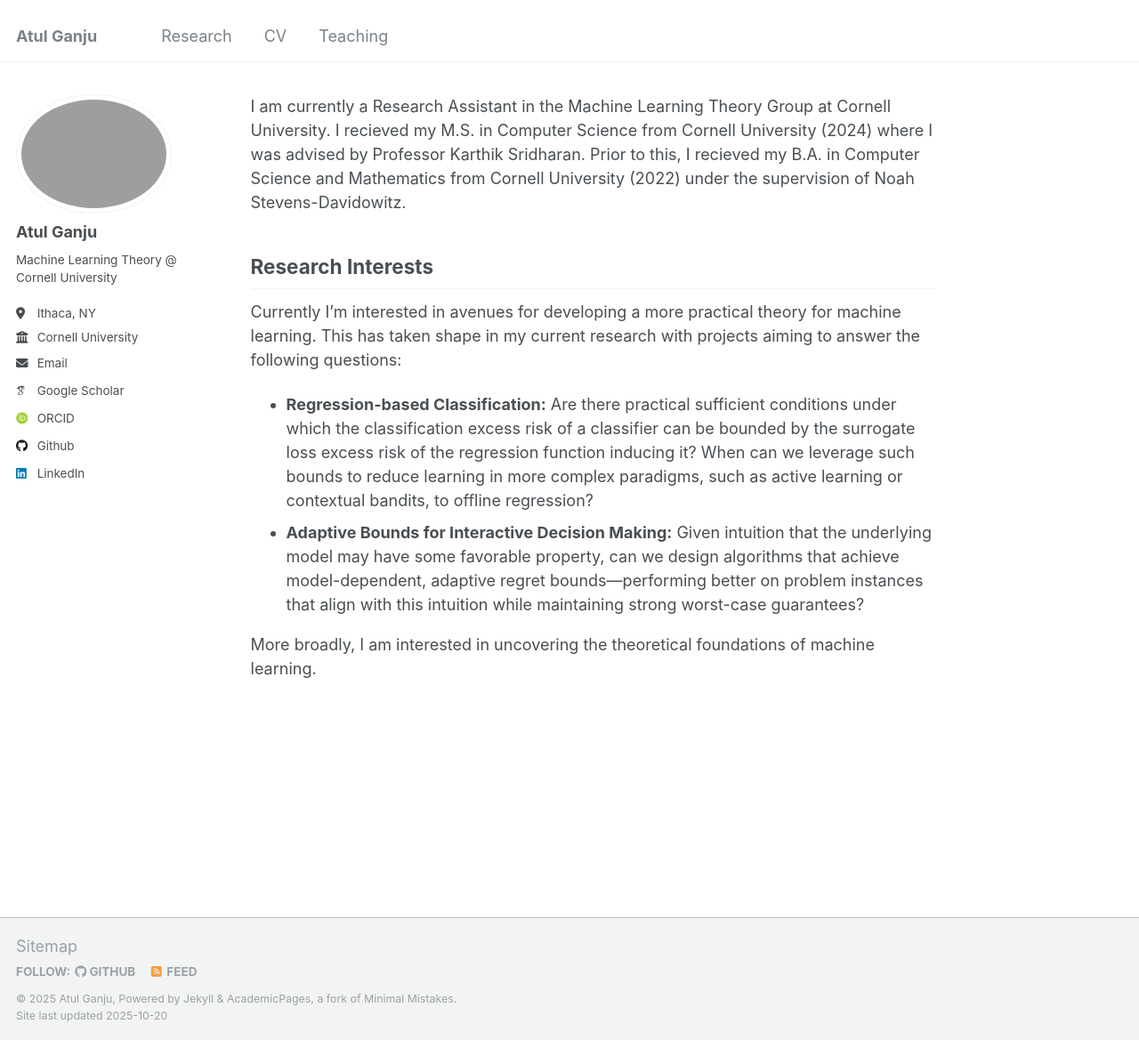
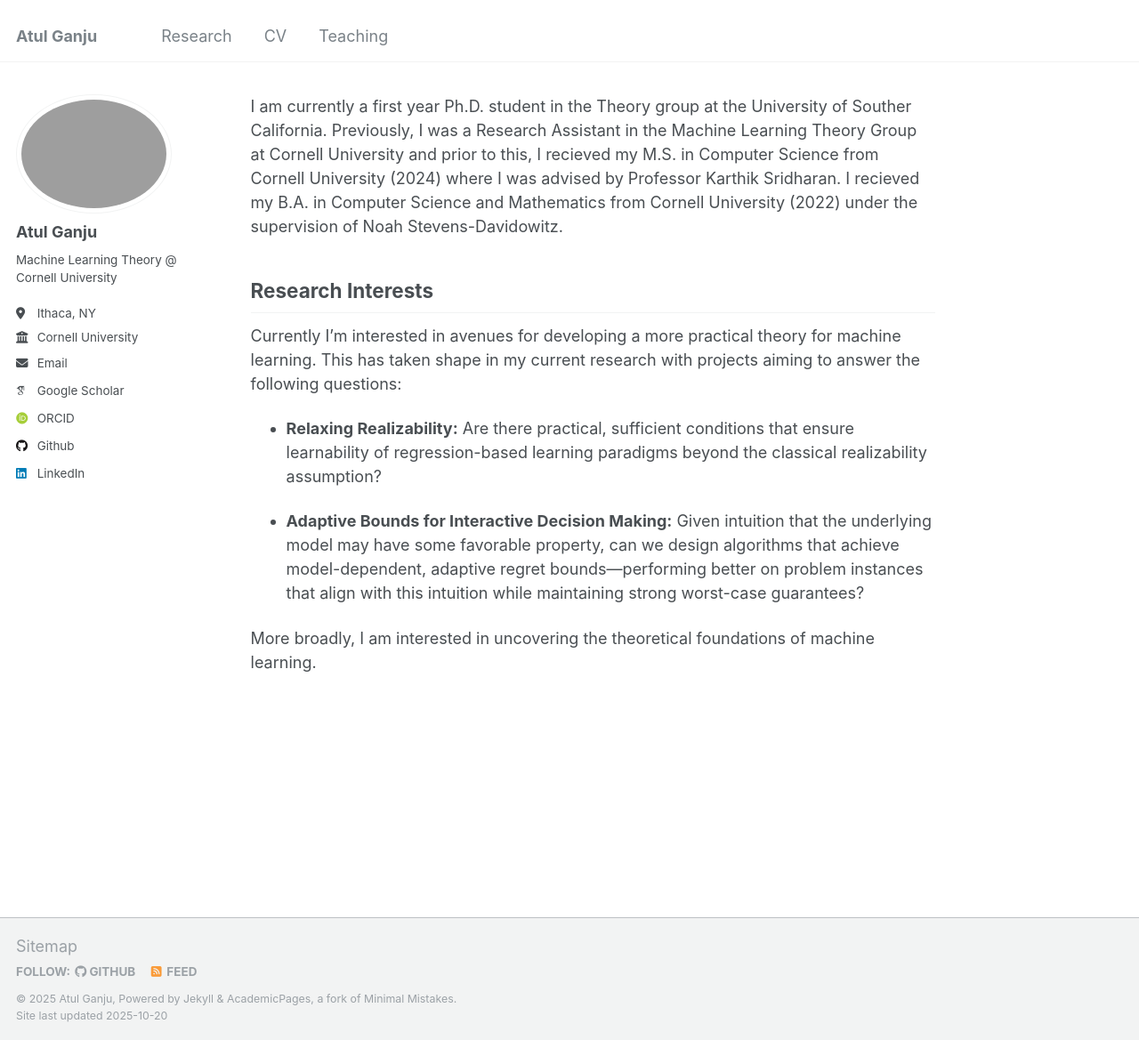
Before and after one commit to atulganju/atulganju.github.io, a Jekyll site: the page built from _pages/about.md, in a window 1280 px wide and 1169 px high. Shown: the whole window at 89% size. Built offline with Jekyll 4.4.1, drawn with Linux system fonts in a browser that asks for light colours; some web fonts are replaced.

Commit message:
Update about.md

```diff
--- a/_pages/about.md
+++ b/_pages/about.md
@@ -9,12 +9,13 @@ redirect_from:
 
 
 
-I am currently a Research Assistant in the Machine Learning Theory Group at Cornell University. I recieved my M.S. in Computer Science from Cornell University (2024) where I was advised by Professor Karthik Sridharan. Prior to this, I recieved my B.A. in Computer Science and Mathematics from Cornell University (2022) under the supervision of Noah Stevens-Davidowitz.
+I am currently a first year Ph.D. student in the Theory group at the University of Souther California. Previously, I was a Research Assistant in the Machine Learning Theory Group at Cornell University and prior to this, I recieved my M.S. in Computer Science from Cornell University (2024) where I was advised by Professor Karthik Sridharan. I recieved my B.A. in Computer Science and Mathematics from Cornell University (2022) under the supervision of Noah Stevens-Davidowitz.
 
 **Research Interests**
 --
 Currently I'm interested in avenues for developing a more practical theory for machine learning. This has taken shape in my current research with projects aiming to answer the following questions:
-* **Regression-based Classification:** Are there practical sufficient conditions under which the classification excess risk of a classifier can be bounded by the surrogate loss excess risk of the regression function inducing it? When can we leverage such bounds to reduce learning in more complex paradigms, such as active learning or contextual bandits, to offline regression?
+* **Relaxing Realizability:** Are there practical, sufficient conditions that ensure learnability of regression-based learning paradigms beyond the classical realizability assumption?
+
 * **Adaptive Bounds for Interactive Decision Making:** Given intuition that the underlying model may have some favorable property, can we design algorithms that achieve model-dependent, adaptive regret bounds—performing better on problem instances that align with this intuition while maintaining strong worst-case guarantees?
 
 More broadly, I am interested in uncovering the theoretical foundations of machine learning.
```
